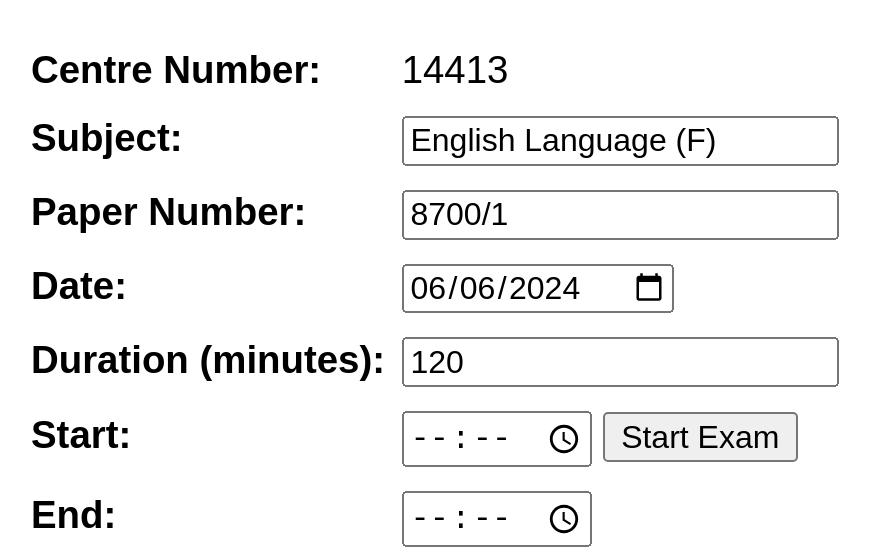
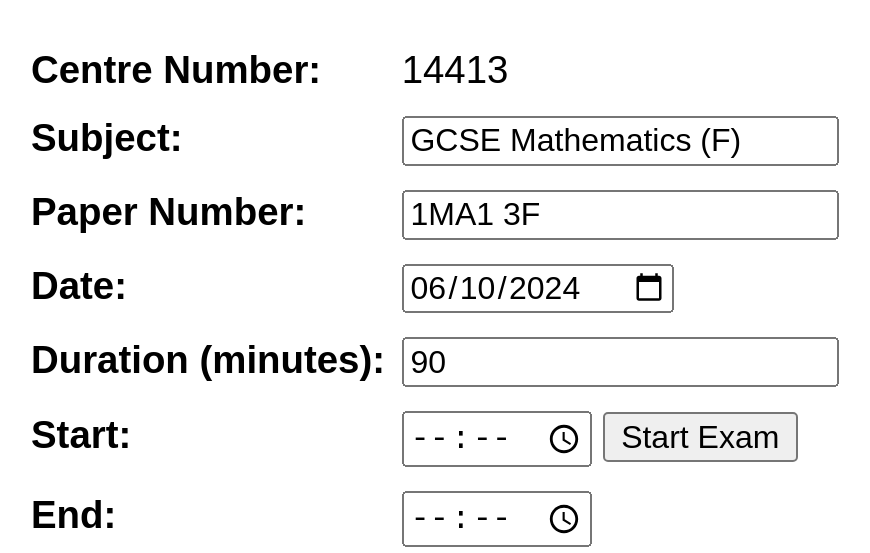
Before and after one commit to farhan1666/exam-information, a plain HTML site: page index.html in a window 1280 px wide. Shown: the top 553 px of the page, without its empty margins (17-887 px from the left). Drawn offline with Linux system fonts and the light colour scheme.

Commit message:
Maths Exam

```diff
--- a/index.html
+++ b/index.html
@@ -46,19 +46,19 @@
         </div>
         <div class="info-row">
             <div class="info-label">Subject:</div>
-            <div class="info-value"><input type="text" id="subject" value="English Language (F)"></div>
+            <div class="info-value"><input type="text" id="subject" value="GCSE Mathematics (F)"></div>
         </div>
         <div class="info-row">
             <div class="info-label">Paper Number:</div>
-            <div class="info-value"><input type="text" id="paperNumber" value="8700/1"></div>
+            <div class="info-value"><input type="text" id="paperNumber" value="1MA1 3F"></div>
         </div>
         <div class="info-row">
             <div class="info-label">Date:</div>
-            <div class="info-value"><input type="date" id="date" value="2024-06-06"></div>
+            <div class="info-value"><input type="date" id="date" value="2024-06-10"></div>
         </div>
 		<div class="info-row">
             <div class="info-label">Duration (minutes):</div>
-            <div class="info-value"><input type="number" id="duration" value="120"></div>
+            <div class="info-value"><input type="number" id="duration" value="90"></div>
         </div>
         <div class="info-row">
             <div class="info-label">Start:</div>
```
